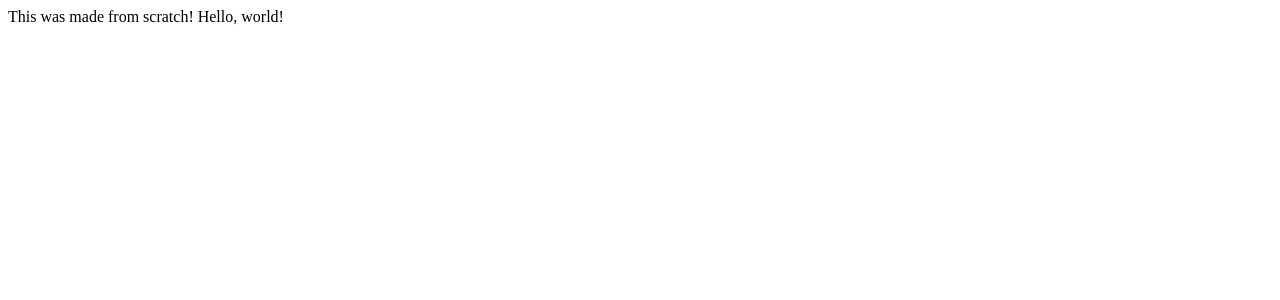
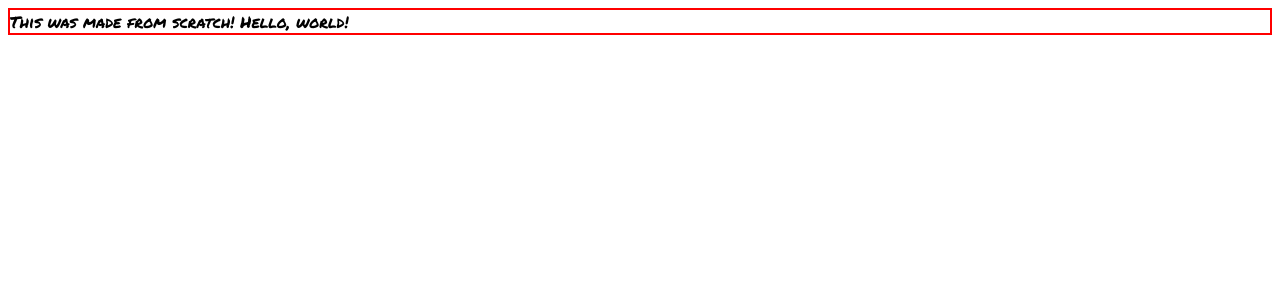
Before and after one commit to sophiabanda/tic_tac_toe, a React app: page / in a window 1280 px wide. Shown: the top 300 px of the page. Built offline with nearby package versions, Linux system fonts and the light colour scheme.

Commit message:
Add webpack rules to include pre-existing css file

```diff
--- a/package.json
+++ b/package.json
@@ -20,6 +20,8 @@
     "@babel/runtime": "^7.24.7",
     "babel-eslint": "^10.1.0",
     "babel-loader": "^9.1.3",
+    "css-loader": "^7.1.2",
+    "style-loader": "^4.0.0",
     "webpack": "^5.92.1",
     "webpack-cli": "^5.1.4",
     "webpack-dev-server": "^5.0.4"
--- a/public/index.html
+++ b/public/index.html
@@ -5,6 +5,12 @@
     <meta charset="UTF-8">
     <meta name="viewport" content="width=device-width, initial-scale=1.0">
     <title>Homemade React</title>
+    <link rel="stylesheet" href="../src/App.css" />
+    <link rel="preconnect" href="https://fonts.googleapis.com" />
+    <link rel="preconnect" href="https://fonts.gstatic.com" crossorigin />
+    <link
+        href="https://fonts.googleapis.com/css2?family=Permanent+Marker&display=swap"
+        rel="stylesheet" />
 </head>
 
 <body>
--- a/legacy/css/style.css
+++ b/src/App.css
@@ -90,3 +90,7 @@ button {
 I refered to this video https://www.youtube.com/watch?v=Y-GkMjUZsmM&t=751s
 for the CSS.
 */
+
+.test {
+  border: solid 2px red;
+}
--- a/src/App.js
+++ b/src/App.js
@@ -1,7 +1,7 @@
 import React, { useState } from 'react';
 
 const App = () => {
-  return <div>This was made from scratch! Hello, world!</div>;
+  return <div className="test">This was made from scratch! Hello, world!</div>;
 };
 
 export default App;
--- a/src/index.js
+++ b/src/index.js
@@ -1,5 +1,6 @@
 import React from 'react';
 import ReactDOM from 'react-dom';
 import App from './App.js';
+import './App.css';
 
 ReactDOM.render(<App />, document.querySelector('#root'));
--- a/webpack.config.js
+++ b/webpack.config.js
@@ -26,6 +26,10 @@ module.exports = {
         exclude: /node_modules/,
         use: 'babel-loader',
       },
+      {
+        test: /\.css$/,
+        use: ['style-loader', 'css-loader'],
+      },
     ],
   },
 };
```
Also changed, not shown: 1 other file (tests, documents, lock files or other folders).
